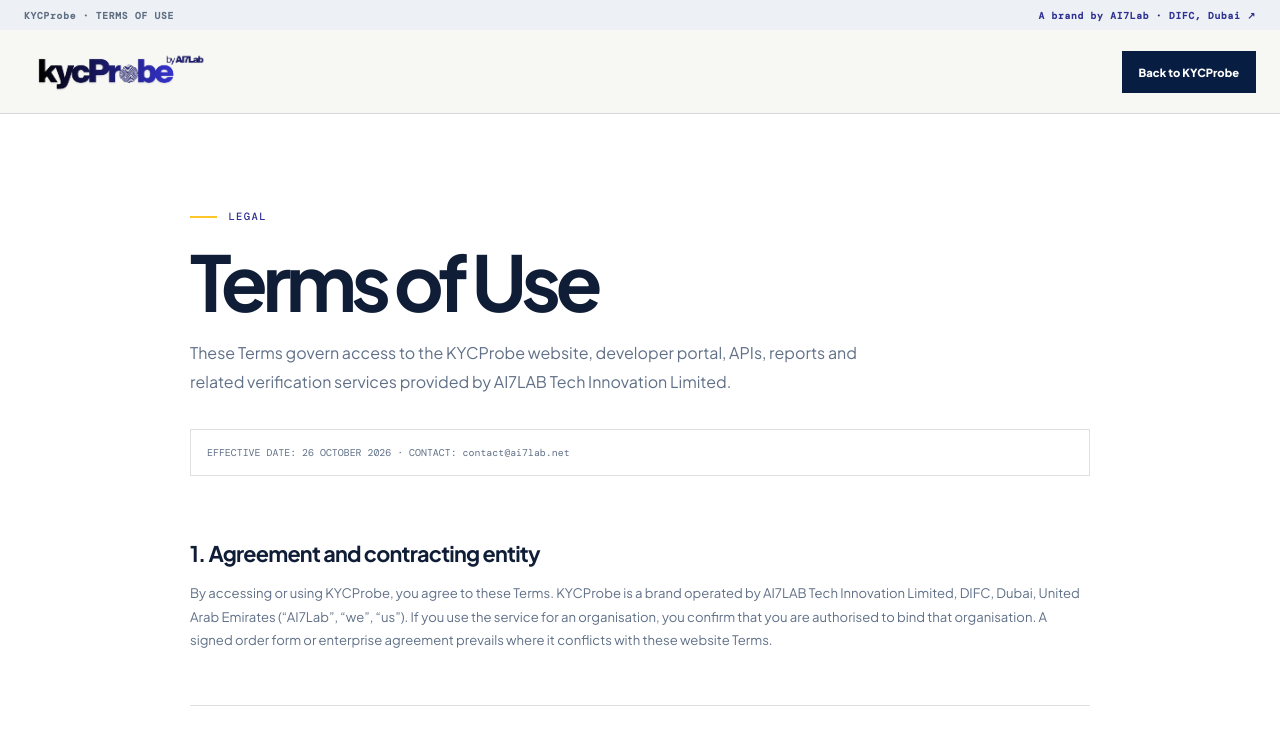
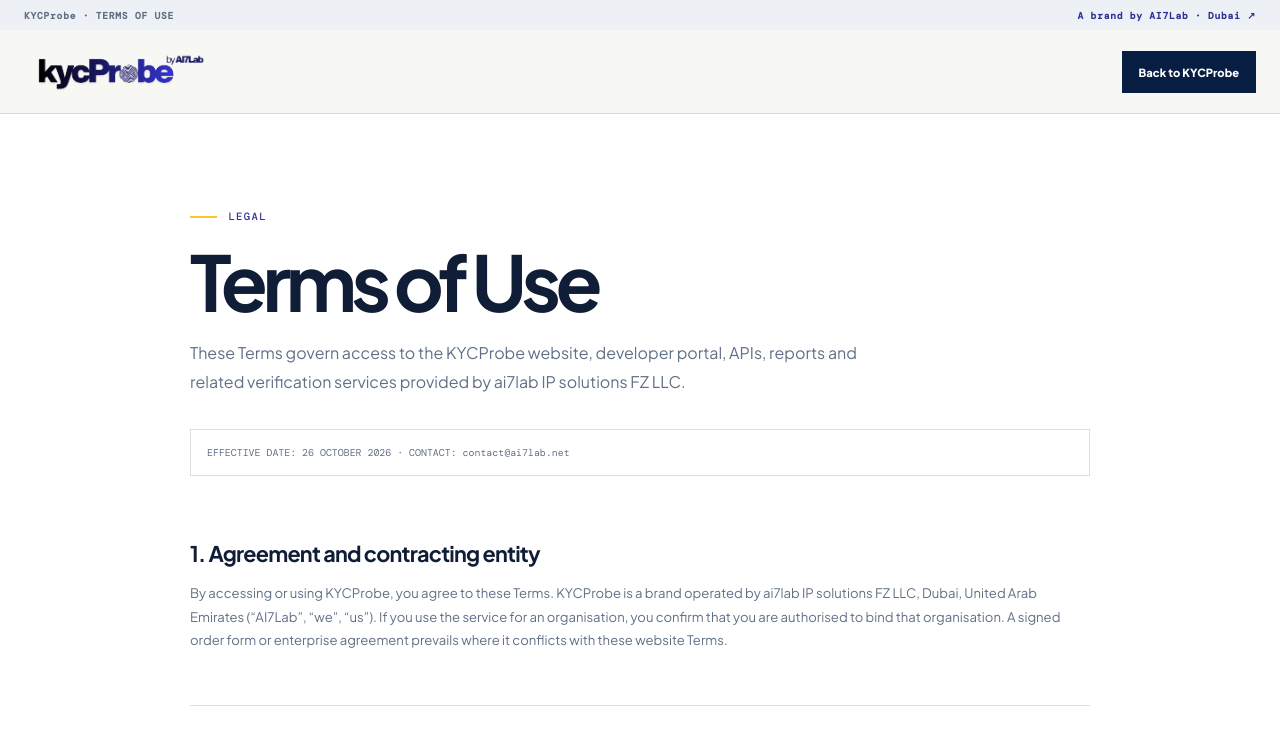
Before and after one commit to WaterlemonAI/verification, a website: page site/terms.html in a window 1280 px wide. Shown: the top 743 px of the page. Drawn offline with nearby package versions, Linux system fonts and the light colour scheme.

Commit message:
Correct Terms contracting entity to ai7lab IP solutions

```diff
--- a/site/terms.html
+++ b/site/terms.html
@@ -14,7 +14,7 @@
   </head>
   <body class="terms-page">
     <a class="skip-link" href="#terms">Skip to terms</a>
-    <div class="utility-bar"><span>KYCProbe · TERMS OF USE</span><a href="https://www.ai7lab.net" target="_blank" rel="noopener">A brand by AI7Lab · DIFC, Dubai ↗</a></div>
+    <div class="utility-bar"><span>KYCProbe · TERMS OF USE</span><a href="https://www.ai7lab.net" target="_blank" rel="noopener">A brand by AI7Lab · Dubai ↗</a></div>
     <header class="site-header terms-header">
       <a class="brand" href="/" aria-label="KYCProbe home"><img src="/assets/kycprobe-logo-dark.png" alt="KYCProbe by AI7Lab" /></a>
       <a class="button button-small" href="/">Back to KYCProbe</a>
@@ -23,11 +23,11 @@
     <main class="terms-main" id="terms">
       <p class="eyebrow"><span></span> LEGAL</p>
       <h1>Terms of Use</h1>
-      <p class="terms-lead">These Terms govern access to the KYCProbe website, developer portal, APIs, reports and related verification services provided by AI7LAB Tech Innovation Limited.</p>
+      <p class="terms-lead">These Terms govern access to the KYCProbe website, developer portal, APIs, reports and related verification services provided by ai7lab IP solutions FZ LLC.</p>
       <div class="terms-meta">EFFECTIVE DATE: 26 OCTOBER 2026 · CONTACT: contact@ai7lab.net</div>
 
       <div class="terms-content">
-        <section><h2>1. Agreement and contracting entity</h2><p>By accessing or using KYCProbe, you agree to these Terms. KYCProbe is a brand operated by AI7LAB Tech Innovation Limited, DIFC, Dubai, United Arab Emirates (“AI7Lab”, “we”, “us”). If you use the service for an organisation, you confirm that you are authorised to bind that organisation. A signed order form or enterprise agreement prevails where it conflicts with these website Terms.</p></section>
+        <section><h2>1. Agreement and contracting entity</h2><p>By accessing or using KYCProbe, you agree to these Terms. KYCProbe is a brand operated by ai7lab IP solutions FZ LLC, Dubai, United Arab Emirates (“AI7Lab”, “we”, “us”). If you use the service for an organisation, you confirm that you are authorised to bind that organisation. A signed order form or enterprise agreement prevails where it conflicts with these website Terms.</p></section>
         <section><h2>2. Service purpose</h2><p>KYCProbe provides technical access to verification, screening, orchestration, monitoring and reporting capabilities. Results support due-diligence and compliance workflows; they do not replace a regulated institution’s policies, qualified legal advice, or an accountable human decision. Coverage depends on the selected service, available data, source accessibility, jurisdiction, language and the information submitted.</p></section>
         <section><h2>3. Accounts and credentials</h2><p>You must provide accurate account information, keep credentials confidential, restrict them to authorised personnel, and promptly notify us of suspected compromise. You are responsible for activity performed with your credentials. Credentials may not be embedded in public client-side code, shared outside your organisation, or used to circumvent usage controls.</p></section>
         <section><h2>4. Permitted use</h2><p>You may use KYCProbe only for lawful, authorised verification and risk-management purposes. You must have a valid legal basis for personal data you submit and must comply with applicable privacy, employment, consumer, anti-discrimination, sanctions and financial-crime laws. You may not use the service to harass, unlawfully surveil, discriminate against, or make fully automated high-impact decisions about a person without appropriate safeguards and review.</p></section>
```
Also changed, not shown: test/server.test.mjs (+2 -1 lines).
